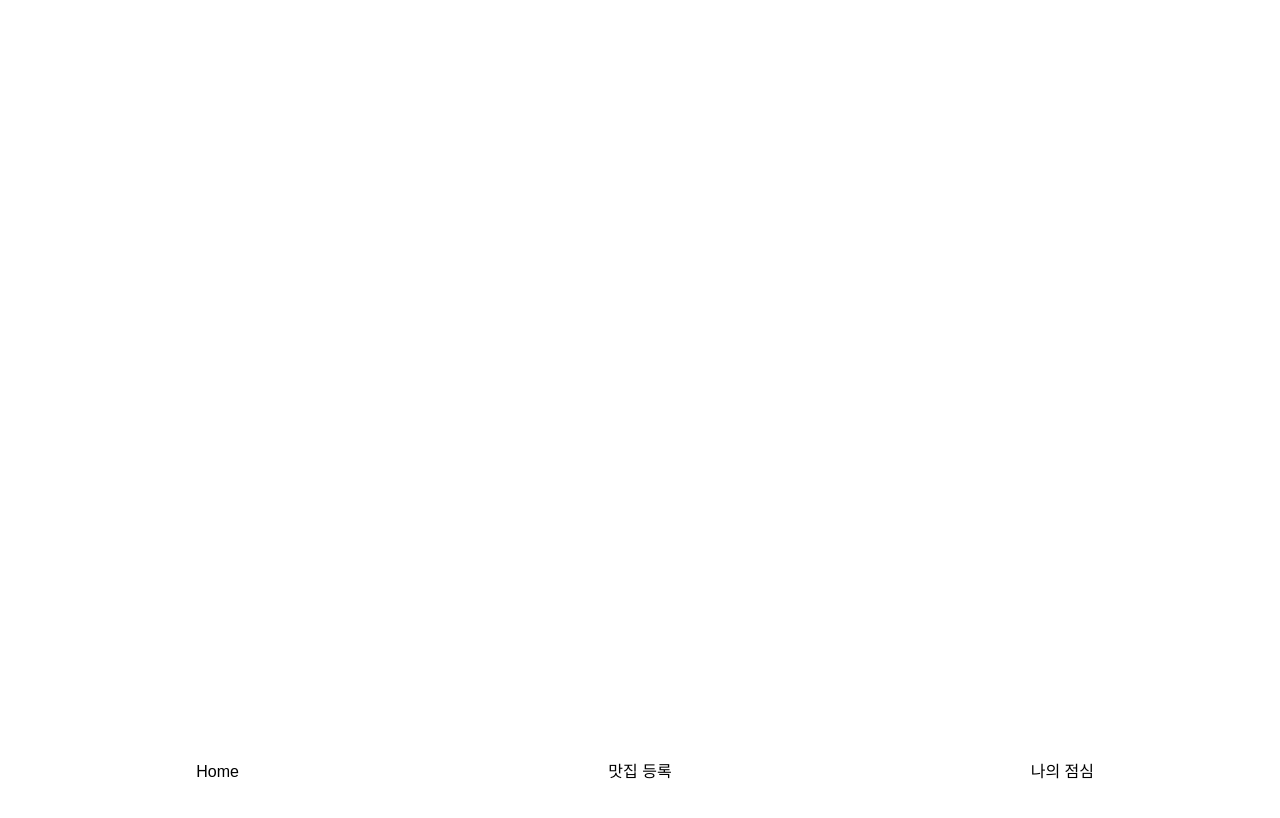
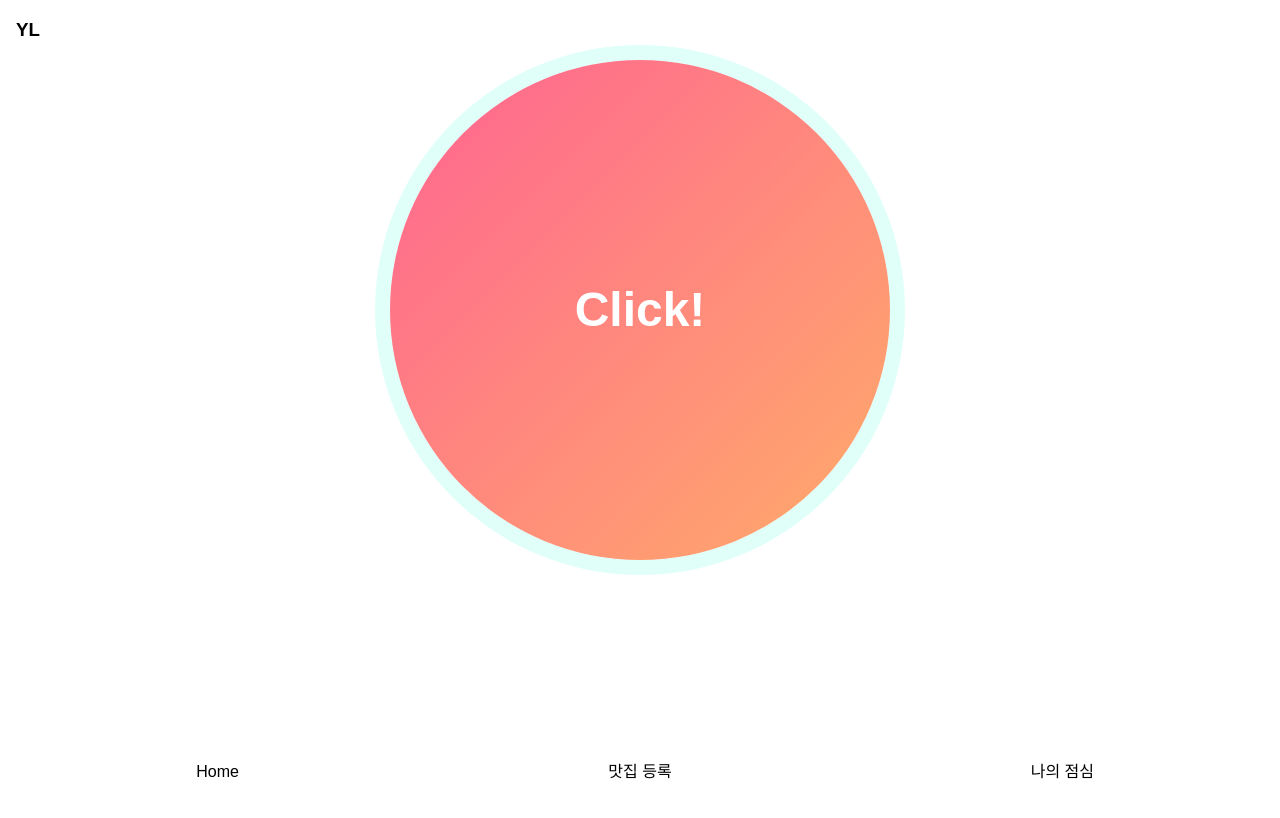
Before and after one commit to HTlee1990/bestLunch, a Vue app in the folder client/: page /home in a window 1280 px wide. Shown: the top 818 px of the page. Built offline with nearby package versions, Linux system fonts and the light colour scheme.

Commit message:
fix landing Page logic and CSS

```diff
--- a/client/src/router/index.js
+++ b/client/src/router/index.js
@@ -4,6 +4,11 @@ import VueRouter from "vue-router"
 Vue.use(VueRouter)
 
 const routes = [
+  {
+    path: "/home",
+    name: "landing",
+    component: () => import("../views/landing.vue"),
+  },
   {
     path: "/",
     name: "Home",
--- a/client/src/style/common.scss
+++ b/client/src/style/common.scss
@@ -1,3 +1,7 @@
+@mixin header {
+  margin: 1rem;
+}
+
 $font-size1: 36px;
 $font-size2: 24px;
 $font-size3: 18px;
--- a/client/src/views/Home.scss
+++ b/client/src/views/Home.scss
@@ -1,3 +1,24 @@
+@import "@/style/common";
+$circle__size: 500px;
+
+.home {
+  height: 100%;
+  width: 100vw;
+  // display: flex;
+  // flex-direction: column;
+  // align-items: center;
+}
+.header {
+  @include header;
+}
+
+.home__wrapper {
+  width: 100%;
+  height: 100%;
+  display: flex;
+  flex-direction: column;
+  align-items: center;
+}
 .testBox {
   border: 0;
   width: 90%;
@@ -40,50 +61,104 @@
   }
 }
 
-.header__wrapper {
-  text-transform: uppercase;
-  letter-spacing: 0.5em;
-  display: inline-block;
-  margin-top: 2rem;
-  // border: 4px double rgba(255, 255, 255, 0.25);
-  border-width: 4px 0;
-  // padding: 1.5em 0em;
-  // position: absolute;
+.randomPlace {
+  border: none;
+  height: $circle__size;
+  width: $circle__size;
+  border-radius: 50%;
+  display: flex;
+  align-items: center;
+  justify-content: center;
+  color: white;
+  background: linear-gradient(-45deg, #ffa63d, #ff3d77, #338aff, #3cf0c5);
+  animation: btn 16s linear infinite;
+  background-size: 600%;
+  opacity: 0.8;
+  cursor: pointer;
+  /* box-shadow: 10px 10px 5px inherit; */
+  box-shadow: 0 0 0 15px rgba(0, 255, 204, 0.15);
 
-  span {
-    font-size: 1.5em;
-    font-weight: 600;
-    letter-spacing: 0;
-    padding: 0.25em 0 0.325em;
-    display: block;
-    margin: 0 auto;
-    text-shadow: 0 0 80px rgba(255, 255, 255, 0.5);
+  &:active {
+    // display: none;
+    // opacity: 0;
+    // animation-fill-mode: forwards;
+    // overflow: hidden;
 
-    /* Clip Background Image */
+    -ms-transition-duration: 0.5s;
 
-    background: url(https://i.ibb.co/RDTnNrT/animated-text-fill.png) repeat-x;
-    -webkit-background-clip: text;
-    background-clip: text;
+    -webkit-transition-duration: 0.5s;
 
-    /* Animate Background Image */
+    -moz-transition-duration: 0.5s;
 
-    -webkit-text-fill-color: transparent;
-    -webkit-animation: aitf 80s linear infinite;
+    -o-transition-duration: 0.5s;
 
-    /* Activate hardware acceleration for smoother animations */
+    transition-duration: 0.5s;
+  }
 
-    -webkit-transform: translate3d(0, 0, 0);
-    // -webkit-backface-visibility: hidden;
+  font-size: 3rem;
+  font-weight: 800;
+}
+/* .randomPlace:hover {
+  box-shadow: 10px 10px 5px
+    linear-gradient(-45deg, #ffa63d, #ff3d77, #338aff, #3cf0c5);
+} */
+
+@keyframes btn {
+  0% {
+    background-position: 0% 50%;
+  }
+  50% {
+    background-position: 100% 50%;
+  }
+  100% {
+    background-position: 0% 50%;
   }
 }
 
-/* Animate Background Image */
+// .header__wrapper {
+//   text-transform: uppercase;
+//   letter-spacing: 0.5em;
+//   display: inline-block;
+//   margin-top: 2rem;
+//   // border: 4px double rgba(255, 255, 255, 0.25);
+//   border-width: 4px 0;
+//   // padding: 1.5em 0em;
+//   // position: absolute;
 
-@-webkit-keyframes aitf {
-  0% {
-    background-position: 0% 50%;
-  }
-  100% {
-    background-position: 100% 50%;
-  }
-}
+//   span {
+//     font-size: 1.5em;
+//     font-weight: 600;
+//     letter-spacing: 0;
+//     padding: 0.25em 0 0.325em;
+//     display: block;
+//     margin: 0 auto;
+//     text-shadow: 0 0 80px rgba(255, 255, 255, 0.5);
+
+//     /* Clip Background Image */
+
+//     background: url(https://i.ibb.co/RDTnNrT/animated-text-fill.png) repeat-x;
+//     -webkit-background-clip: text;
+//     background-clip: text;
+
+//     /* Animate Background Image */
+
+//     -webkit-text-fill-color: transparent;
+//     -webkit-animation: aitf 80s linear infinite;
+
+//     /* Activate hardware acceleration for smoother animations */
+
+//     -webkit-transform: translate3d(0, 0, 0);
+//     // -webkit-backface-visibility: hidden;
+//   }
+// }
+
+// /* Animate Background Image */
+
+// @-webkit-keyframes aitf {
+//   0% {
+//     background-position: 0% 50%;
+//   }
+//   100% {
+//     background-position: 100% 50%;
+//   }
+// }
--- a/client/src/views/Home.vue
+++ b/client/src/views/Home.vue
@@ -1,9 +1,14 @@
 <template>
   <div class="home">
-    <div class="header__wrapper">
-      <span> Today Lunch??? </span>
+    <div class="header">
+      <h3>YL</h3>
     </div>
-    <div class="today__menu">
+
+    <div class="home__wrapper" v-show="!isFirstClick">
+      <button class="randomPlace" @click.prevent="getFirstPlace">Click!</button>
+    </div>
+    <div class="home__wrapper" v-if="isFirstClick">
+      <div>
         <p>{{ menu }}</p>
       </div>
       <div>
@@ -22,6 +27,7 @@
         >점심메뉴 정하기</custom-button
       >
     </div>
+  </div>
 </template>
 
 <script>
@@ -39,8 +45,8 @@ export default {
     return {
       menu: "오늘 점심은 뭐먹지?",
       filterOpened: false,
+      isFirstClick: false,
       dummyMenu: [],
-      clicked: false,
       filterForm: {
         category: "",
         rice: "",
@@ -70,26 +76,15 @@ export default {
       console.log("clicked!!!")
       this.filterOpened = !this.filterOpened
     },
+    getFirstPlace() {
+      console.log("clicked")
+      this.isFirstClick = true
+      this.getMenu()
+    },
   },
   computed: {},
   async mounted() {},
 }
 </script>
 
-<style scoped>
-.home {
-  height: 100%;
-  width: 100vw;
-  display: flex;
-  flex-direction: column;
-  align-items: center;
-}
-.today__menu {
-  margin: 2rem 0;
-  color: black;
-}
-
-.menuBtn:hover .today__menu {
-  color: red;
-}
-</style>
+<style scoped></style>
--- a/client/src/views/Register.vue
+++ b/client/src/views/Register.vue
@@ -1,7 +1,7 @@
 <template>
   <div class="about">
     <div class="header">
-      <h3>메뉴 추가하기</h3>
+      <h3>맛집 등록하기</h3>
     </div>
 
     <form class="form__container" @submit.prevent="submitform">
@@ -40,7 +40,7 @@
         </select>
       </div>
       <div class="registerBtn">
-        <CustomButton type="submit">추가</CustomButton>
+        <CustomButton type="submit">내 맛집 등록하기</CustomButton>
       </div>
     </form>
   </div>
@@ -75,8 +75,10 @@ export default {
 </script>
 
 <style lang="scss" scoped>
+@import "~@/style/common";
+
 .header {
-  margin: 1rem;
+  @include header;
 }
 
 .about {
@@ -114,13 +116,14 @@ export default {
     }
 
     select {
-      /* -webkit-appearance: none; 네이티브 외형 감추기 */
+      /* 네이티브 외형 감추기
+      -webkit-appearance: none; */
+      /* font-family: "Kirang Haerang", cursive; */
       width: 50%;
       text-align: center;
-      font-family: "Kirang Haerang", cursive;
-      /* font-size: 1.5rem; */
       height: 2rem;
       padding: 3px 6px;
+      border: none;
     }
     select::-ms-expand {
       display: none;
@@ -129,6 +132,7 @@ export default {
   .registerBtn {
     display: flex;
     justify-content: center;
+    margin-top: 1rem;
   }
 }
 </style>
--- /dev/null
+++ b/client/src/views/landing.scss
@@ -0,0 +1,72 @@
+@import "@/style/common";
+$circle__size: 500px;
+
+.home {
+  height: 100%;
+  width: 100vw;
+  // display: flex;
+  // flex-direction: column;
+  // align-items: center;
+}
+.header {
+  @include header;
+}
+
+.home__wrapper {
+  width: 100%;
+  height: 100%;
+  display: flex;
+  flex-direction: column;
+  align-items: center;
+}
+
+.randomPlace {
+  border: none;
+  height: $circle__size;
+  width: $circle__size;
+  border-radius: 50%;
+  display: flex;
+  align-items: center;
+  justify-content: center;
+  color: white;
+  background: linear-gradient(-45deg, #ffa63d, #ff3d77, #338aff, #3cf0c5);
+  animation: btn 16s linear infinite;
+  background-size: 600%;
+  opacity: 0.8;
+  cursor: pointer;
+  /* box-shadow: 10px 10px 5px inherit; */
+  box-shadow: 0 0 0 15px rgba(0, 255, 204, 0.15);
+
+  &:hover {
+    // display: none;
+    // opacity: 0;
+    // animation-fill-mode: forwards;
+    // overflow: hidden;
+
+    -ms-transition-duration: 0.5s;
+
+    -webkit-transition-duration: 0.5s;
+
+    -moz-transition-duration: 0.5s;
+
+    -o-transition-duration: 0.5s;
+
+    transition-duration: 0.5s;
+  }
+  span {
+    font-size: 3rem;
+    font-weight: 1000;
+  }
+}
+
+@keyframes btn {
+  0% {
+    background-position: 0% 50%;
+  }
+  50% {
+    background-position: 100% 50%;
+  }
+  100% {
+    background-position: 0% 50%;
+  }
+}
--- /dev/null
+++ b/client/src/views/landing.vue
@@ -0,0 +1,28 @@
+<template>
+  <div class="home">
+    <div class="header">
+      <h3>YL</h3>
+    </div>
+    <div class="home__wrapper">
+      <button class="randomPlace"><span>Click!</span></button>
+    </div>
+  </div>
+</template>
+
+<script>
+// @ is an alias to /src
+
+import "./Home.scss"
+
+export default {
+  name: "Home",
+
+  data() {
+    return {}
+  },
+  methods: {},
+  computed: {},
+}
+</script>
+
+<style scoped></style>
--- a/client/src/views/profile.vue
+++ b/client/src/views/profile.vue
@@ -1,6 +1,6 @@
 <template>
   <div class="profile__wrapper">
-    <div class="profile__header">나의 점심</div>
+    <div class="profile__header"><h3>나의 점심</h3></div>
     <div>
       <span>user</span>
     </div>
@@ -20,10 +20,9 @@ export default {
 </script>
 
 <style lang="scss" scoped>
+@import "@/style/common";
+
 .profile__wrapper {
-  margin: 1rem;
-  .profile__header {
-    font-size: 1.5rem;
-  }
+  @include header;
 }
 </style>
```
Lines whose indentation alone changed are shown as unchanged.
